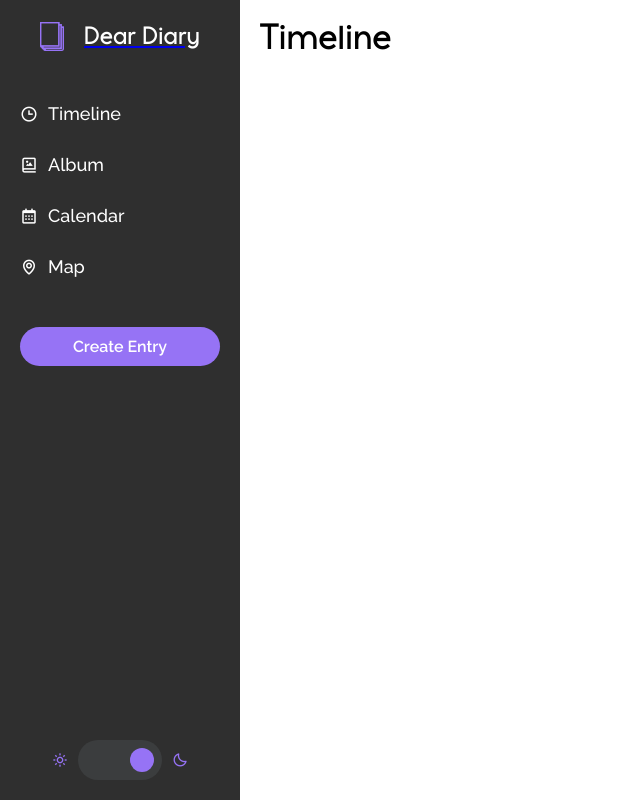
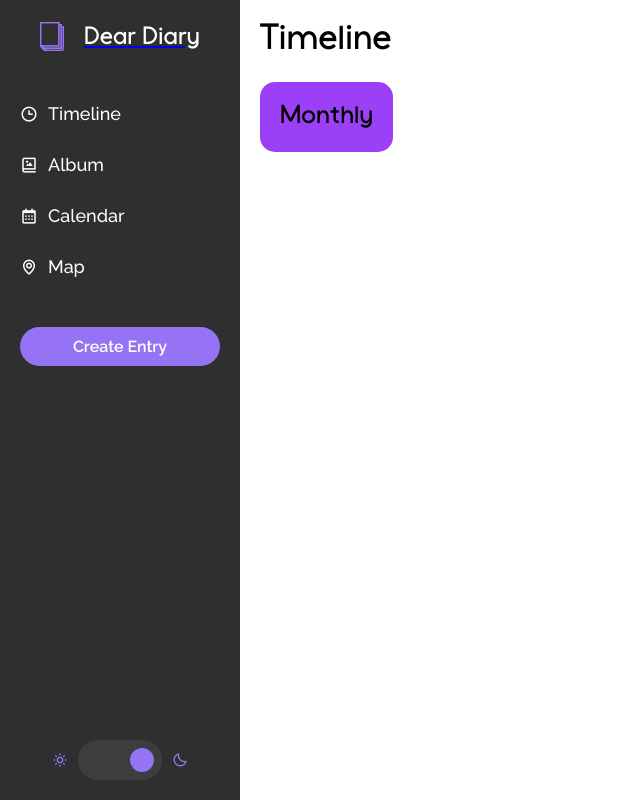
Before and after one commit to kosungjunmichael/JournalingProject, a PHP site: page /sites/ in a window 1280 px wide. Shown: the whole page, without its empty margins (0-640 px from the left). Run offline with PHP 8.4, Linux system fonts and the light colour scheme; the visitor is signed in with stand-in values (Sample User, id 1); data that the repository does not hold is empty; some libraries are stand-ins or nearby versions.

Commit message:
Co-authored-by: James Kim <jameskim917@gmail.com>

```diff
--- a/model/EntryManager.php
+++ b/model/EntryManager.php
@@ -57,12 +57,17 @@ class EntryManager extends Manager{
         ));
         $monthEntries = array();
         while($entryContent = $req->fetch(PDO::FETCH_ASSOC)){
+                // if ($entryGroup === "months"){
                     if (array_key_exists($entryContent['month'], $monthEntries)){
                         array_push($monthEntries[$entryContent['month']], $entryContent);
                         } else {
                             $monthEntries[$entryContent['month']] = array();
                             array_push($monthEntries[$entryContent['month']], $entryContent);
                         }
+
+                // } else if (){
+
+                // }
             }
         return $monthEntries;
         $req->closeCursor();
--- a/public/css/timeline.css
+++ b/public/css/timeline.css
@@ -12,6 +12,17 @@ body{
     padding: 20px;
     font-weight: 900;
     font-family:'Galey';
+}
+
+.group{
+    font-size: 25px;
+    padding: 20px;
+    font-weight: 900;
+    font-family:'Galey';
+    width: fit-content;
+    background-color: var(--purple-secondary);
+    margin-left: 20px;
+    border-radius:var(--border-radius)
 }
 
 #timeline{
--- a/view/timelineView.php
+++ b/view/timelineView.php
@@ -16,6 +16,8 @@
 <div id="timeline">
 
     <div class="title">Timeline</div>
+
+    <div class="group" onclick="">Monthly</div>
 
         <div class="entryMonths">
             <?php
```
Lines whose indentation alone changed are shown as unchanged.
